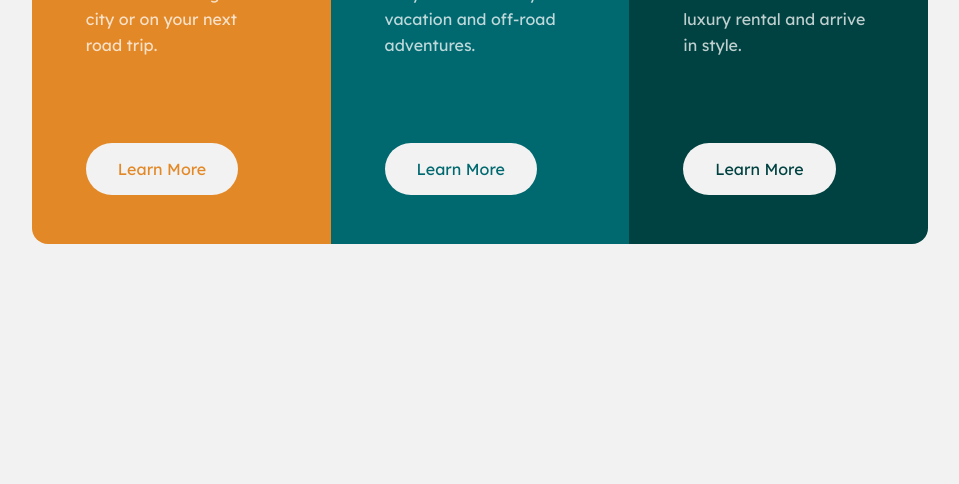
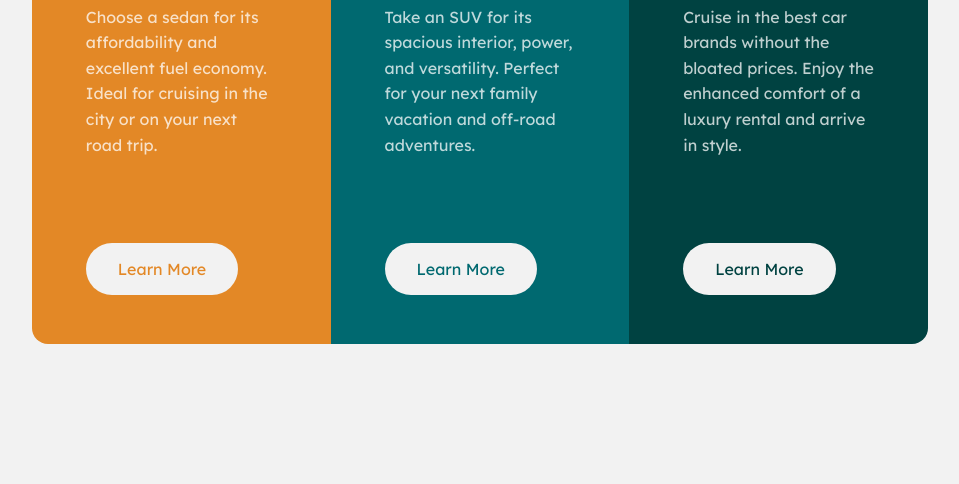
Before and after one commit to SheeloveDol/3-column-preview-card-component, a plain HTML site: page index.html in a window 1280 px wide. Shown: the part 316-800 px from the top of the page, without its empty margins (160-1119 px from the left). Drawn offline with Linux system fonts and the light colour scheme.

Commit message:
fixed centering issue for desktop

```diff
--- a/style.css
+++ b/style.css
@@ -81,7 +81,17 @@ a {
   border-bottom-right-radius: 1rem;
 }
 
+
+
+/* Media query section */
 @media screen and (min-width: 1074px) {
+
+  body {
+    display: flex;
+    align-items: center;
+    justify-content: center;
+    min-height: 100vh;
+  }
 
   .grid-container {
     padding: 1rem auto;
```
